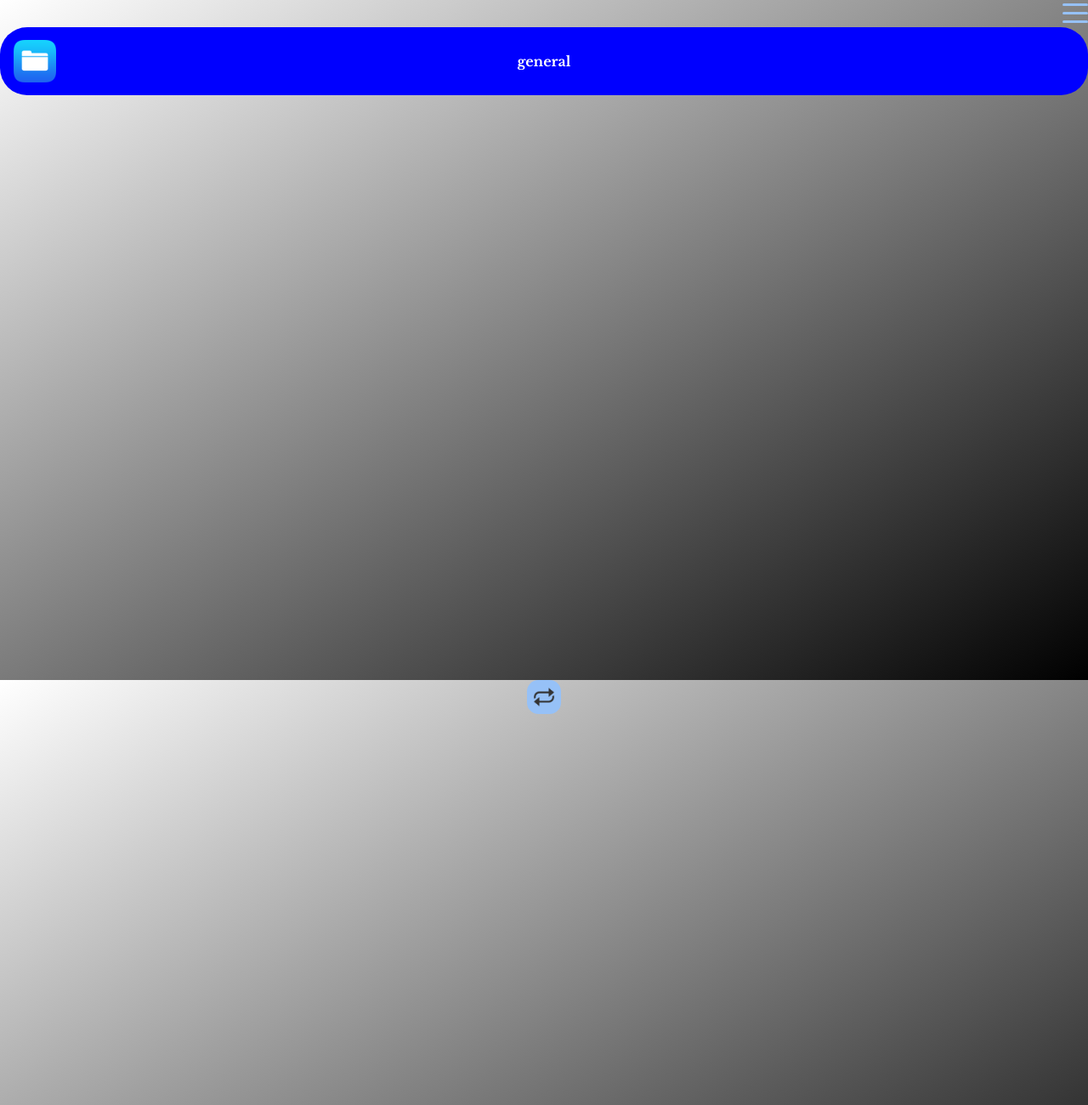
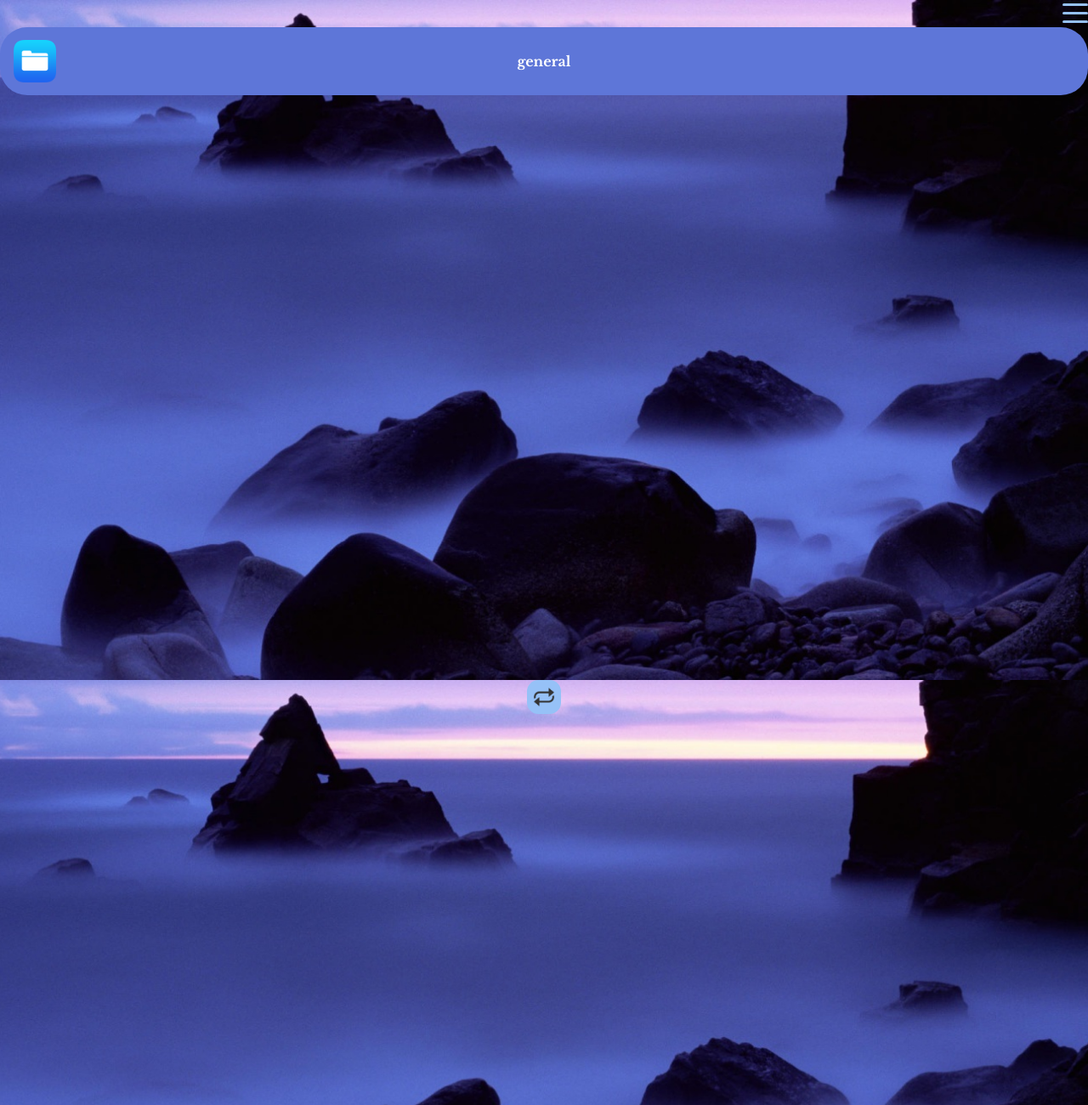
Before and after one commit to hsain9357/vanillajs-study-vocabulary-helper, a browser extension: page html/words.html in a window 1280 px wide. Shown: the top 1300 px of the page at 85% size. Drawn offline with nearby package versions, Linux system fonts and the light colour scheme.

Commit message:
modified the background

```diff
--- a/css/quiz.css
+++ b/css/quiz.css
@@ -3,7 +3,9 @@
 }
 .containerRows{
 	display:grid;
-	background-color:blue;
+  background-image: url("../imgs/background.jpg");
+  background-size: cover;
+  background-position: center center;
 	min-height:100vh;
 	width:100vw;
 	grid-template-columns:50vw  50vw;
--- a/css/words.css
+++ b/css/words.css
@@ -3,8 +3,7 @@ body {
   padding: 0;
   width: 100%;
   height: 100%;
-  overflow-x: hidden;
-  overflow-y: hidden;
+overflow: hidden;
 }
 .pagesMenu span {
   background-color: #96c1f7;
@@ -14,18 +13,17 @@ body {
   height: 100vh;
   width: 100vw;
   padding-top: 2em;
-  background-image: linear-gradient(120deg, black, white);
-  background-image: -moz-linear-gradient(120deg, black, white);
-  background-image: -webkit-linear-gradient(120deg, black, white);
-  background-image: -o-linear-gradient(120deg, black, white);
   flex-direction: column;
+  background-image: url("../imgs/background.jpg");
+  background-size: cover;
+  background-position: center center;
   gap: 1em;
 }
 .categoriesContainer.active {
   display: flex;
 }
 .categoriesContainer .category {
-  background-color: blue;
+  background-color: #5E76D8;
   width: 100%;
   height: 5em;
   display: flex;
@@ -85,11 +83,9 @@ body {
   object-fit: contain;
 }
 .containerWords {
-  /* background-color:darkgray ; */
-  background-image: linear-gradient(120deg, black, white);
-  background-image: -moz-linear-gradient(120deg, black, white);
-  background-image: -webkit-linear-gradient(120deg, black, white);
-  background-image: -o-linear-gradient(120deg, black, white);
+  background-image: url("../imgs/background.jpg");
+  background-size: cover;
+  background-position: center center;
   width: 100%;
   height: 102%;
   display: flex;
```
